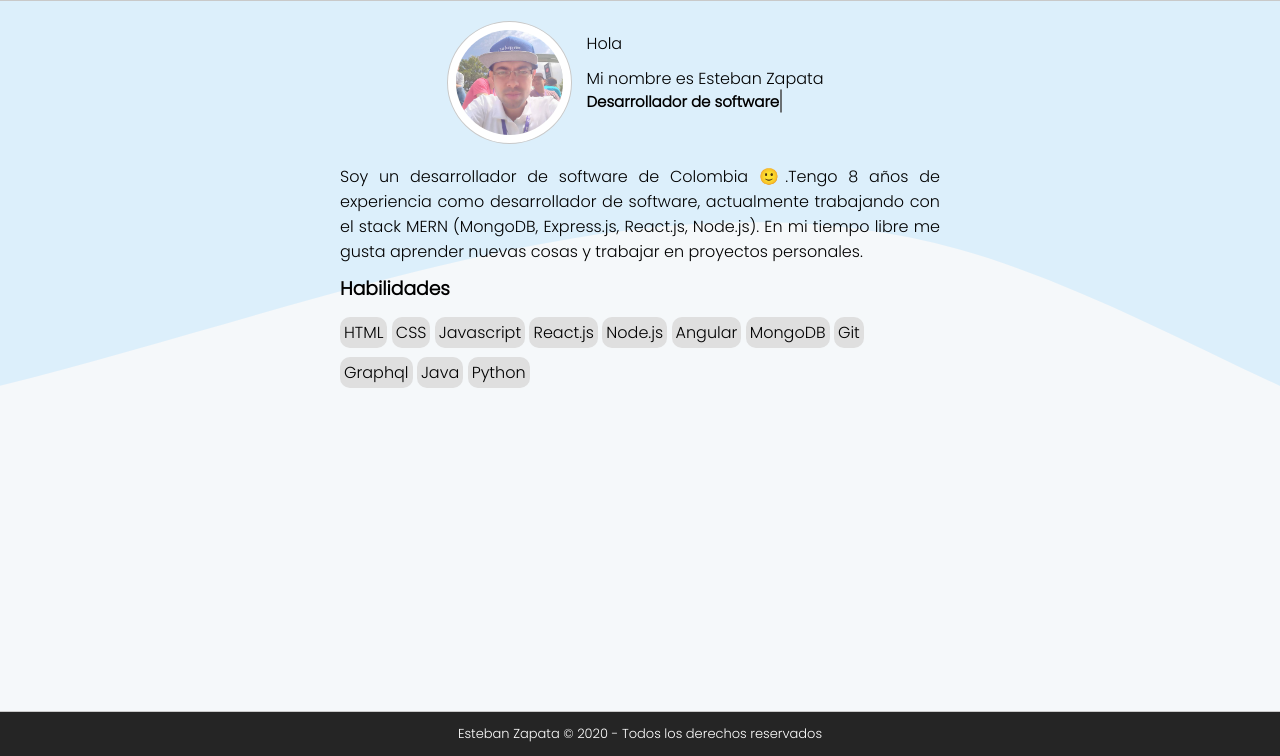
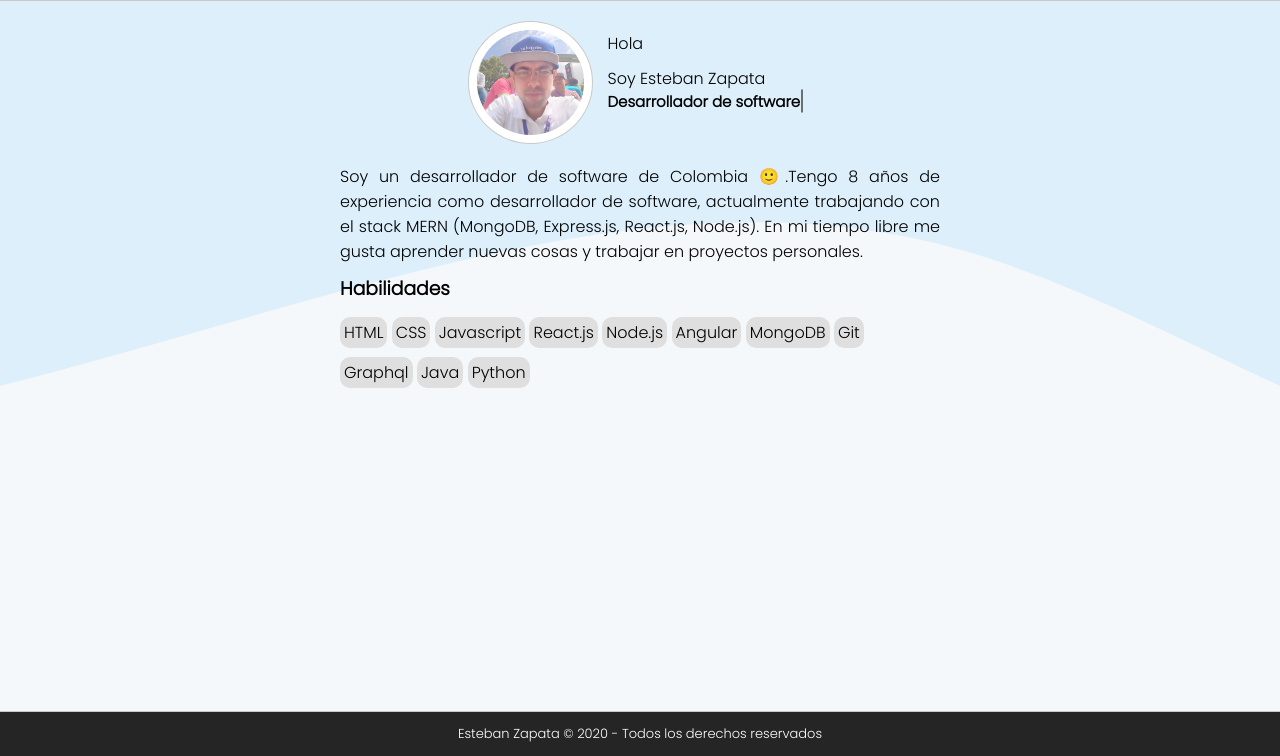
Before and after one commit to jestebanzapata/jestebanzapata.github.io, a plain HTML site: page index.html in a window 1280 px wide. Shown: the part 44-800 px from the top of the page. Drawn offline with Linux system fonts and the light colour scheme; a web font is replaced by a local one.

Commit message:
Change short description

```diff
--- a/index.html
+++ b/index.html
@@ -32,7 +32,7 @@
                 <img class="personal-picture" src="./images/pp.png" alt="">
                 <div>
                     <p>Hola</p>
-                    <p>Mi nombre es Esteban Zapata</p>
+                    <p>Soy Esteban Zapata</p>
                     <p class="line-1 anim-typewriter">Desarrollador de software</p>
                 </div>
             </div>
```
